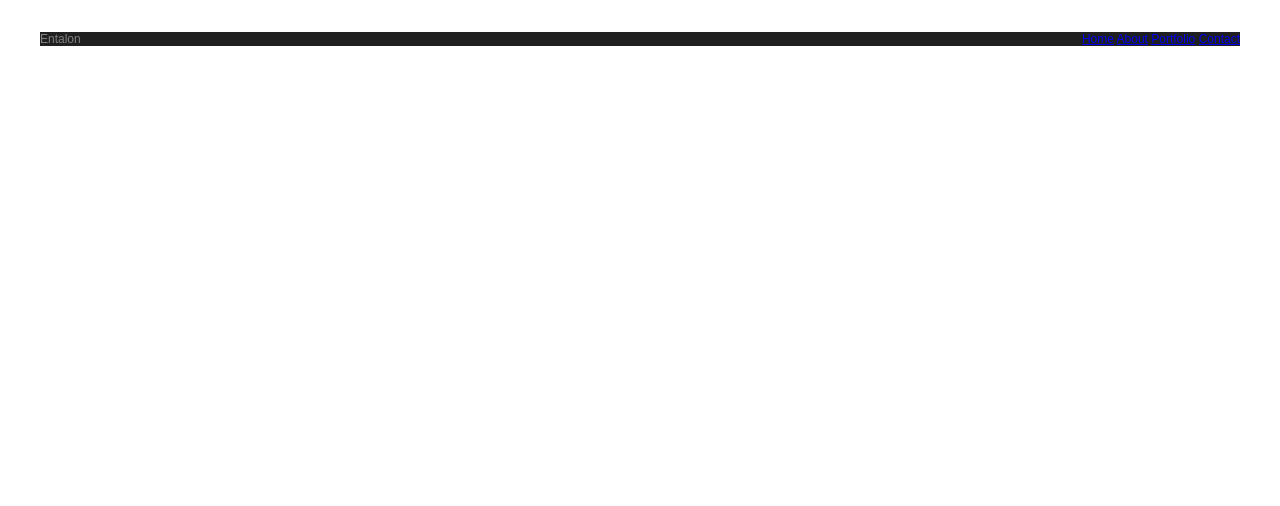
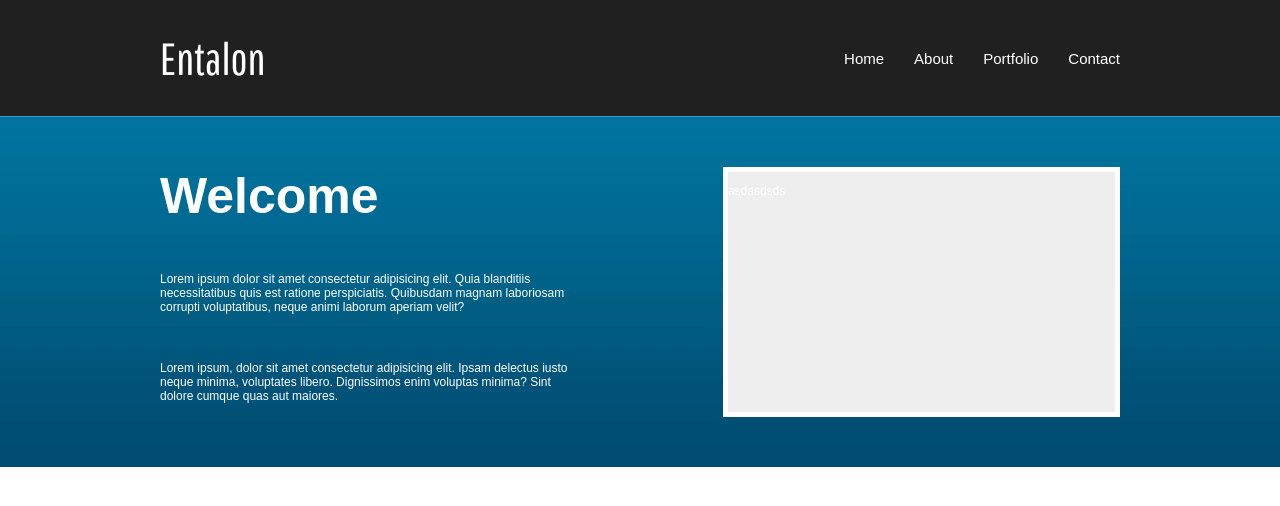
Before and after one commit to Mass00/verstka, a plain HTML site: page 1/index.html in a window 1280 px wide. Drawn offline with Linux system fonts and the light colour scheme.

Commit message:
добавление шапки

```diff
--- a/1/assets/css/style.css
+++ b/1/assets/css/style.css
@@ -3,7 +3,8 @@ body {
 
     font-family: Arial;
     font-size: 12px;
-    color: #808080;
+    color: #fff;
+
 }
 
 *,
@@ -19,19 +20,93 @@ h1, h2, h3, h4, h5, h6 {
 /* Container */
 .container {
     width: 100%;
-    max-width: 1200px;
+    max-width: 960px;
     margin: 0 auto;
-    background: #202020;
+
 }
 
 /* ========== HEADER ======= */
 .header {
+    /* отступ для всех элем класса*/
+    background: #202020;
     padding: 32px 0;
-    /* отступ для всех элем класса*/
+    border-bottom: 1px solid #3a9dcf;
 }
 
 .header_inner {
     display:  flex;
     justify-content: space-between;
     /* пустое место между флексами */
+    align-items: center;
+
+
 }
+
+.header_logo {
+    font-size: 45px;
+    font-family: 'Pathway Gothic One', sans-serif;
+}
+
+/* NAV */
+
+.nav {
+    font-size: 15px;
+    display: flex;
+}
+
+.nav_link {
+    text-decoration: none; /* подчеркивание */
+    color: #fff;
+
+    transition: color .1s linear; /*Плавный переход*/
+
+    margin-left: 30px;
+}
+.nav_link:first-child{ /*псевдо класс, 1й элемент*/
+    margin-left: 0px;
+}
+
+.nav_link:hover {
+    color: #a1e0ff;
+}
+
+/*============================
+=========INTRO================
+==============================*/
+
+.intro {
+    padding: 50px 0;
+    height: 350px;
+    background: #206b92 center no-repeat url(../img/featured.jpg);
+    background-size: cover;
+     /*всю ширину,высоту нашего блока и обрезается слева или права*/
+}
+.intro_inner {
+    display: flex;
+    justify-content: space-between;
+
+}
+.inner_text {
+    width: 50%;
+    display: flex;
+    flex-direction: column; /*встолбик*/
+
+}
+.inner_h1_text {
+    font-size: 50px;
+    margin-bottom: 35px;
+}
+.inner_p_text {
+    margin-bottom: 35px;
+}
+.inner_p_text:last-child {
+    margin-bottom: 0px;
+}
+.inner_img {
+    width: 460px;
+    height: 250px;
+    border: 5px #fff solid;
+    background: #eeeeee;
+    margin-left: 150px;
+    align-items: center;
+}
--- a/1/index.html
+++ b/1/index.html
@@ -4,6 +4,9 @@
     <meta charset="UTF-8">
     <meta http-equiv="X-UA-Compatible" content="IE=edge">
     <link rel="stylesheet" href="assets/css/style.css">
+    <link rel="preconnect" href="https://fonts.googleapis.com">
+<link rel="preconnect" href="https://fonts.gstatic.com" crossorigin>
+<link href="https://fonts.googleapis.com/css2?family=Pathway+Gothic+One&display=swap" rel="stylesheet">
     <meta name="viewport" content="width=device-width, initial-scale=1.0">
     <title>Entalon</title>
 </head>
@@ -23,5 +26,23 @@
             </div>
         </div>
     </header>
+    <div class="intro">
+        <div class="container">
+            <div class="intro_inner">
+                <div class="inner_text">
+                    <h1 class="inner_h1_text">Welcome</h1>
+                    <p class="inner_p_text">
+                        Lorem ipsum dolor sit amet consectetur adipisicing elit. Quia blanditiis necessitatibus quis est ratione perspiciatis. Quibusdam magnam laboriosam corrupti voluptatibus, neque animi laborum aperiam velit?
+                    </p>
+                    <p class="inner_p_text">
+                        Lorem ipsum, dolor sit amet consectetur adipisicing elit. Ipsam delectus iusto neque minima, voluptates libero. Dignissimos enim voluptas minima? Sint dolore cumque quas aut maiores.
+                    </p>
+                </div>
+                <div class="inner_img">
+                    <p>asdasdsds</p>
+                </div>
+            </div>
+        </div>
+    </div>
 </body>
 </html>
```
Also changed, not shown: 1/assets/img/featured.jpg (added).
